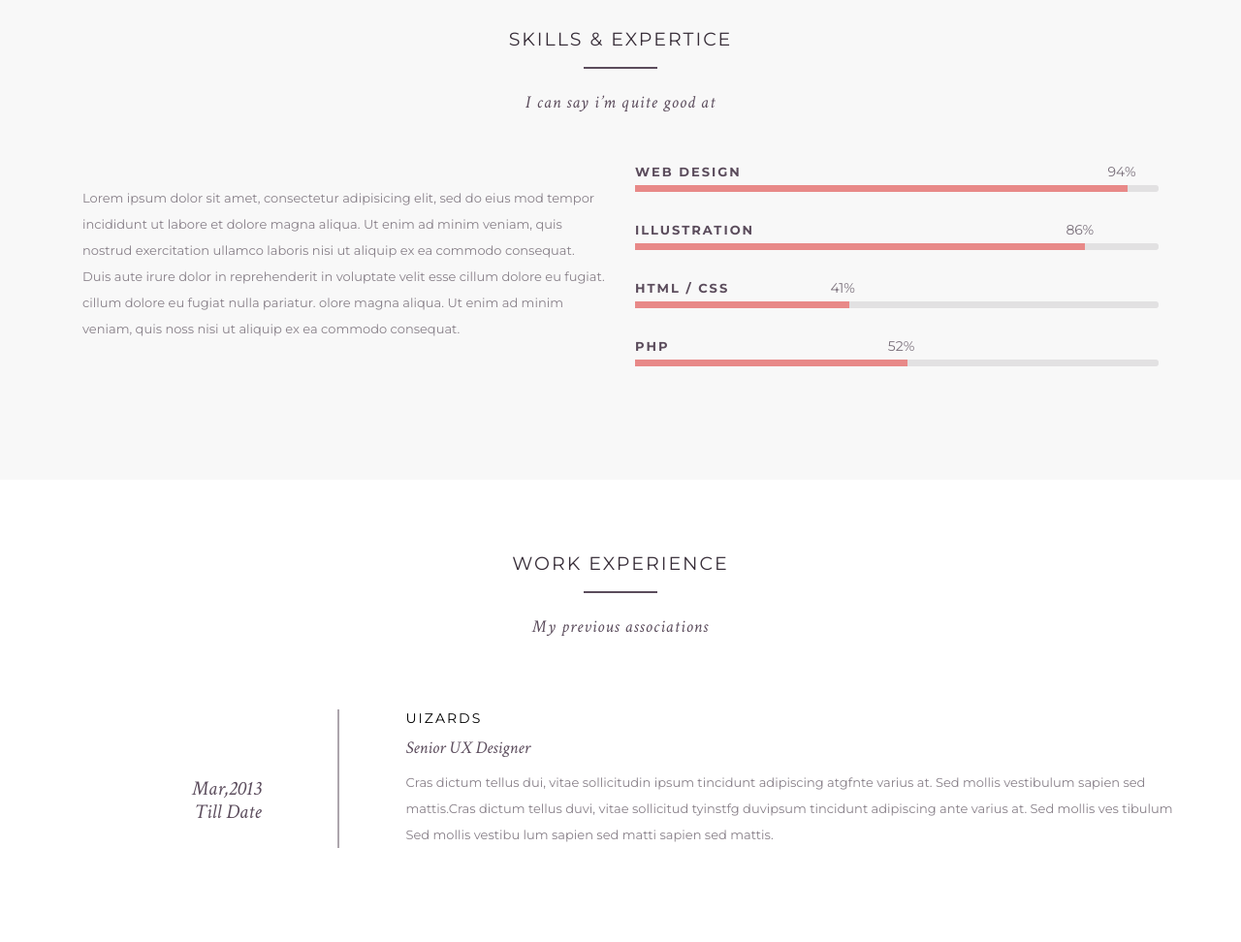
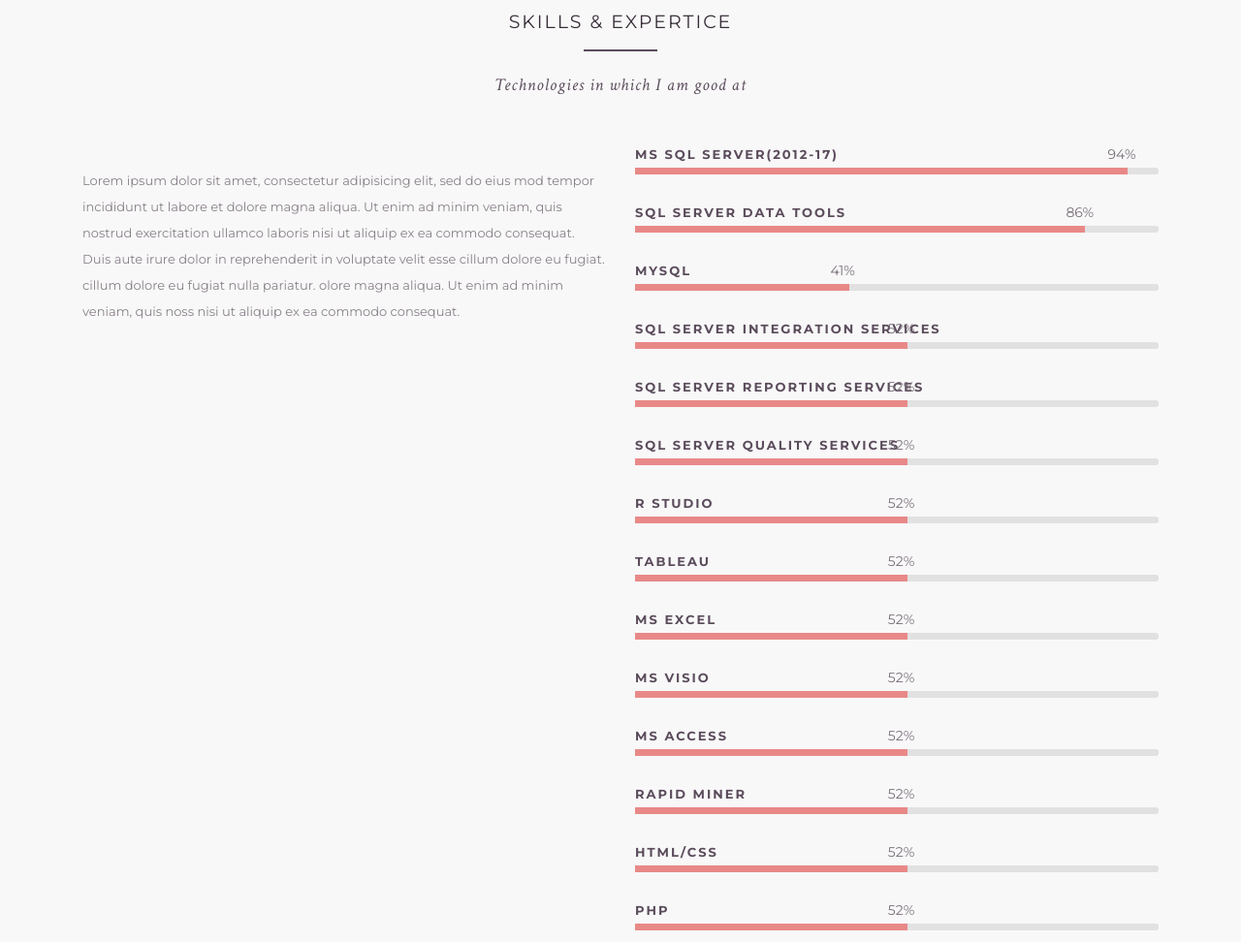
Before and after one commit to ankit9964/portfolio, a plain HTML site: page index.html in a window 1280 px wide. Shown: the part 1675-2647 px from the top of the page at 97% size. Drawn offline with nearby package versions, Linux system fonts and the light colour scheme; some packages are replaced by stand-ins of ours; a script that the page names is missing; files whose address does not match are found by name.

Commit message:
skillset updated

```diff
--- a/index.html
+++ b/index.html
@@ -99,13 +99,13 @@
       </div>
        </div>
       <div class="row">
-      <div class=" col-lg-4 col-md-4 col-sm-4 col-xs-12 pull-right media"><img src="C:\Ankit\Academic project\portfolio2\portfolio.git\images\myimage.jpeg" alt="1"></div>
+      <div class=" col-lg-4 col-md-4 col-sm-4 col-xs-12 pull-right media"><img src="C:\Ankit\Academic project\portfolio\portfolio\images\myimage.jpeg" alt="1"></div>
       	<div class=" col-lg-7 col-md-7 col-sm-7 col-xs-12 pull-left media">
-        	<h5>John Doe</h5>
-            <h4>Webdesigner &amp; Web Developer from Melbourne</h4>
-            <p>Lorem ipsum dolor sit amet, consectetur adipisicing elit, sed do eiusmod tempor incididunt ut labore et dolore magna aliqua. Ut enim ad minim veniam, quis nostrud exercitation ullamco laboris nisi ut aliquip ex ea commodo consequat. Duis aute irure dolor in reprehenderit in voluptate velit esse cillum dolore eu fugiat. cillum dolore eu fugiat nulla pariatur. olore magna aliqua. Ut enim ad minim veniam, quis nostrud exercitation ullamco laboris nisi ut aliquip ex ea commodo consequat.</p>
-<p>nulla pariatur.uis aute irure dolor in reprehenderit in voluptate velit esse cillum dolore eu fugiat nulla pariatur. olore magna aliqua. Ut enim ad minim veniam, quis nostrud exercitation ullamco laboris nisi ut aliquip ex ea commodo consequat. </p>
-<p><a role="button" class="btn btn-primary btn-lg">Download Printable Resume</a></p>
+        	<br><br><br><br><br>
+        	<h5>Ankit Sharma</h5>
+            <h4>Data &amp; Business Analyst</h4>
+            <p>I am a recent gradute from Pace University.<br> I have a 3+ year of experience in data analysis and visualization field.<br>My Proficiency are in ~~~  Databases | SQL | Data Reporting | ETL | Data Visualization <br> I am a professional who believes in applying theory into practice. My goal is to help an organization in achieving its business needs by using my skill set and knowledge which in turn results into my own professional development. </p>
+<p><a role="button" class="btn btn-primary btn-lg">Click Here for Resume</a></p>
         </div>
 
       </div>
@@ -119,7 +119,7 @@
         	<div class="col-md-12">
                <div class="heading">
                 <h2>Skills &amp; Expertice</h2>
-                <h3>I can say i’m quite good at</h3>
+                <h3>Technologies in which I am good at</h3>
               </div>
             </div>
             <div class="col-md-12">
@@ -129,29 +129,75 @@
                 </div>
             	<div class="col-md-6 col-sm-12">
                 <div class="skillbar clearfix " data-percent="94%">
-                    <div class="skillbar-title"><span>Web design</span></div>
+                    <div class="skillbar-title"><span>MS SQL Server(2012-17)</span></div>
                     <div class="skillbar-bar"></div>
                     <div class="skill-bar-percent"></div>
                 </div> <!-- End Skill Bar -->
-
                 <div class="skillbar clearfix " data-percent="86%">
-                    <div class="skillbar-title"><span>illustration</span></div>
+                    <div class="skillbar-title"><span>SQL Server Data Tools</span></div>
                     <div class="skillbar-bar"></div>
                     <div class="skill-bar-percent"></div>
                 </div> <!-- End Skill Bar -->
-
                 <div class="skillbar clearfix " data-percent="41%">
-                    <div class="skillbar-title"><span>HTML / CSS</span></div>
+                    <div class="skillbar-title"><span>MySQL</span></div>
                     <div class="skillbar-bar"></div>
                     <div class="skill-bar-percent"></div>
                 </div> <!-- End Skill Bar -->
-
                 <div class="skillbar clearfix " data-percent="52%">
-                    <div class="skillbar-title"><span>php</span></div>
+                    <div class="skillbar-title"><span>SQL Server Integration Services</span></div>
                     <div class="skillbar-bar"></div>
                     <div class="skill-bar-percent"></div>
                 </div> <!-- End Skill Bar -->
-                </div>
+                <div class="skillbar clearfix " data-percent="52%">
+                    <div class="skillbar-title"><span>SQL Server Reporting Services</span></div>
+                    <div class="skillbar-bar"></div>
+                    <div class="skill-bar-percent"></div>
+                </div> <!-- End Skill Bar -->
+                <div class="skillbar clearfix " data-percent="52%">
+                    <div class="skillbar-title"><span>SQL Server Quality Services</span></div>
+                    <div class="skillbar-bar"></div>
+                    <div class="skill-bar-percent"></div>
+                </div> <!-- End Skill Bar  -->
+                <div class="skillbar clearfix " data-percent="52%">
+                    <div class="skillbar-title"><span>R Studio</span></div>
+                    <div class="skillbar-bar"></div>
+                    <div class="skill-bar-percent"></div>
+                </div> <!-- End Skill Bar  -->
+                <div class="skillbar clearfix " data-percent="52%">
+                    <div class="skillbar-title"><span>Tableau</span></div>
+                    <div class="skillbar-bar"></div>
+                    <div class="skill-bar-percent"></div>
+                </div> <!-- End Skill Bar -->
+                <div class="skillbar clearfix " data-percent="52%">
+                    <div class="skillbar-title"><span>MS Excel</span></div>
+                    <div class="skillbar-bar"></div>
+                    <div class="skill-bar-percent"></div>
+                </div> <!-- End Skill Bar -->
+                <div class="skillbar clearfix " data-percent="52%">
+                    <div class="skillbar-title"><span>MS Visio</span></div>
+                    <div class="skillbar-bar"></div>
+                    <div class="skill-bar-percent"></div>
+                </div> <!-- End Skill Bar -->
+                <div class="skillbar clearfix " data-percent="52%">
+                    <div class="skillbar-title"><span>MS Access</span></div>
+                    <div class="skillbar-bar"></div>
+                    <div class="skill-bar-percent"></div>
+                </div> <!-- End Skill Bar -->
+                <div class="skillbar clearfix " data-percent="52%">
+                    <div class="skillbar-title"><span>Rapid Miner</span></div>
+                    <div class="skillbar-bar"></div>
+                    <div class="skill-bar-percent"></div>
+                </div> <!-- End Skill Bar -->
+                <div class="skillbar clearfix " data-percent="52%">
+                    <div class="skillbar-title"><span>HTML/CSS</span></div>
+                    <div class="skillbar-bar"></div>
+                    <div class="skill-bar-percent"></div>
+                </div> <!-- End Skill Bar -->
+                <div class="skillbar clearfix " data-percent="52%">
+                    <div class="skillbar-title"><span>PHP</span></div>
+                    <div class="skillbar-bar"></div>
+                    <div class="skill-bar-percent"></div>
+                </div> <!-- End Skill Bar -->
             </div>
         </div>
     </div>
```
Also changed, not shown: images/myimage - Copy.jpeg (added), images/myimage.jpeg.
